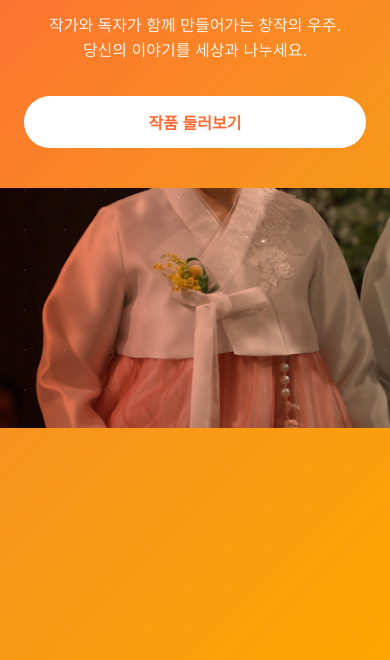
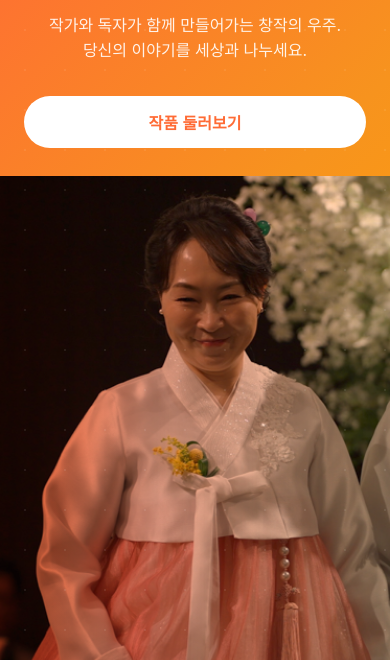
Before and after one commit to ehdclf12/cosmos, a plain HTML site: page index.html in a window 390 px wide. Shown: the part 184-844 px from the top of the page. Drawn offline with Linux system fonts and the light colour scheme.

Commit message:
Fix hero image crop on mobile: use natural aspect ratio instead of fixed height
Co-Authored-By: Claude Sonnet 4.6 <noreply@anthropic.com>

```diff
--- a/index.html
+++ b/index.html
@@ -1372,9 +1372,6 @@
     /* RESPONSIVE */
     @media (max-width: 768px) {
       .snap-dots { display: none !important; }
-      .hero { flex-direction: column; }
-      .hero-content { flex: none; padding: 40px 24px; text-align: center; }
-      .hero-image-wrap { flex: none; height: 240px; width: 100%; }
       .nav-links { display: none; }
       .nav-hamburger { display: block; }
       .nav-links.open {
@@ -1389,6 +1386,10 @@
         border-bottom: 1px solid rgba(255,107,53,0.1);
         box-shadow: 0 8px 24px rgba(0,0,0,0.08);
       }
+      .hero { flex-direction: column; align-items: stretch; }
+      .hero-content { flex: none; padding: 40px 24px 28px; text-align: center; }
+      .hero-image-wrap { flex: none; width: 100%; height: auto; min-height: 0; }
+      .hero-photo { object-fit: contain; height: auto; width: 100%; }
       .hero h1 { font-size: 2rem; }
       .hero p { font-size: 1rem; }
       .card-grid { grid-template-columns: 1fr; }
```
